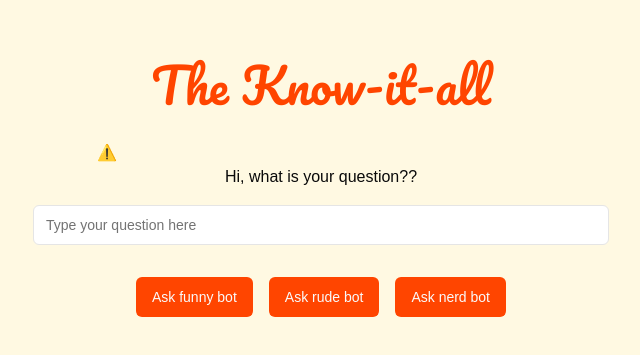
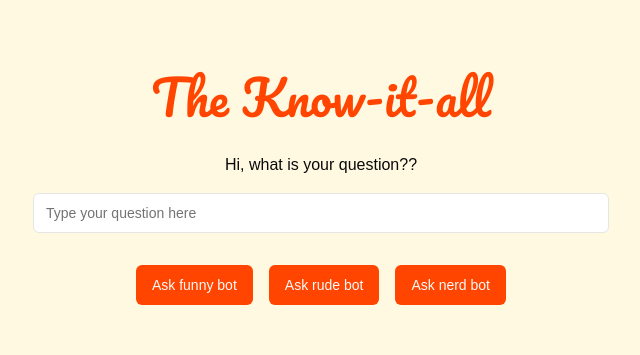
Before and after one commit to Cecil2024/The-Know-It-ALL, a Next.js app: page / in a window 1280 px wide. Shown: the part 195-550 px from the top of the page, without its empty margins (319-959 px from the left). Built offline with nearby package versions, Linux system fonts and the light colour scheme; no server answers.

Commit message:
forget about lottie

```diff
--- a/components/lottie-animation.tsx
+++ /dev/null
@@ -1,38 +0,0 @@
-"use client"
-
-import { useEffect, useRef } from "react"
-import Lottie, { type LottieRefCurrentProps } from "lottie-react"
-import type { LottieOptions } from "lottie-react"
-
-interface LottieAnimationProps extends Partial<LottieOptions> {
-  animationData: any
-  className?: string
-  loop?: boolean
-  autoplay?: boolean
-  height?: number | string
-  width?: number | string
-}
-
-export function LottieAnimation({
-  animationData,
-  className = "",
-  loop = true,
-  autoplay = true,
-  height = "auto",
-  width = "auto",
-  ...props
-}: LottieAnimationProps) {
-  const lottieRef = useRef<LottieRefCurrentProps>(null)
-
-  useEffect(() => {
-    if (lottieRef.current && autoplay) {
-      lottieRef.current.play()
-    }
-  }, [autoplay])
-
-  return (
-    <div className={className} style={{ height, width }}>
-      <Lottie lottieRef={lottieRef} animationData={animationData} loop={loop} autoplay={autoplay} {...props} />
-    </div>
-  )
-}
--- a/components/lottie-player.tsx
+++ /dev/null
@@ -1,23 +0,0 @@
-"use client"
-
-import { Player } from "@lottiefiles/react-lottie-player"
-
-interface LottiePlayerProps {
-  src: string
-  className?: string
-  autoplay?: boolean
-  loop?: boolean
-  height?: number | string
-  width?: number | string
-}
-
-export function LottiePlayer({
-  src,
-  className = "",
-  autoplay = true,
-  loop = true,
-  height = 300,
-  width = 300,
-}: LottiePlayerProps) {
-  return <Player autoplay={autoplay} loop={loop} src={src} style={{ height, width }} className={className} />
-}
--- a/page.tsx
+++ b/page.tsx
@@ -3,7 +3,6 @@
 import { useState } from "react"
 import { Input } from "@/components/ui/input"
 import { Button } from "@/components/ui/button"
-import { LottiePlayer } from "@/components/lottie-player"
 //import Lottie  from 'lottie-react';
 //import animationData from './components/animations/book.json';
 import styles from "./page.module.css";
@@ -40,9 +39,6 @@ export default function KnowItAll() {
         The Know-it-all
       </h1>
 
-      <div className="w-full max-w-md mx-auto">
-      <LottiePlayer src="https://assets5.lottiefiles.com/packages/lf20_UJNc2t.json" height={300} width="100%" />
-      </div>
 
       {/* <div className={styles.icon}>
       <Lottie animationData={animationData} loop={true} />
```
